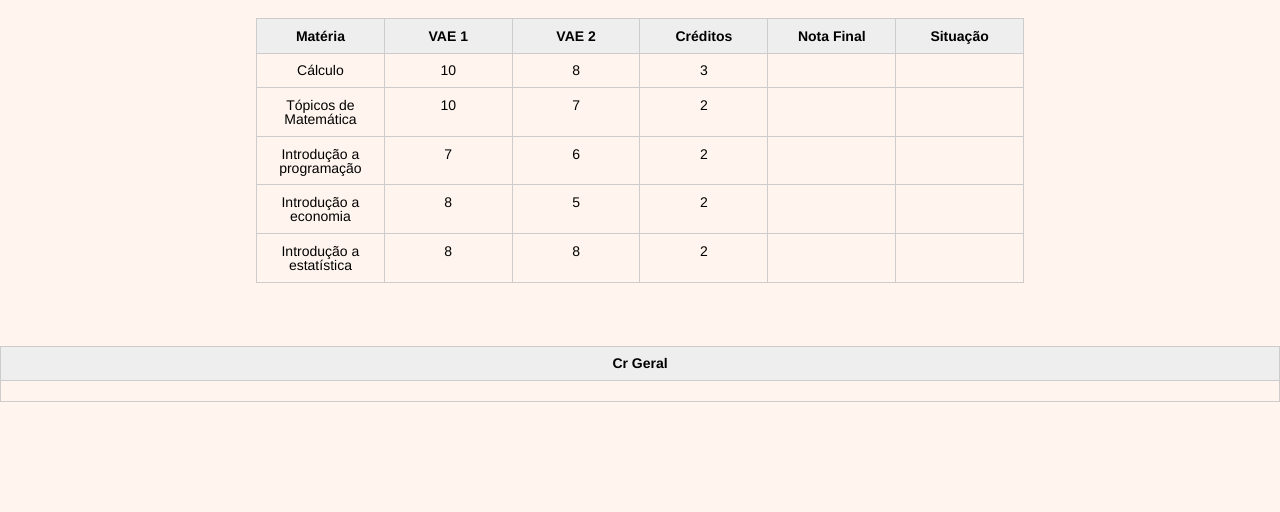
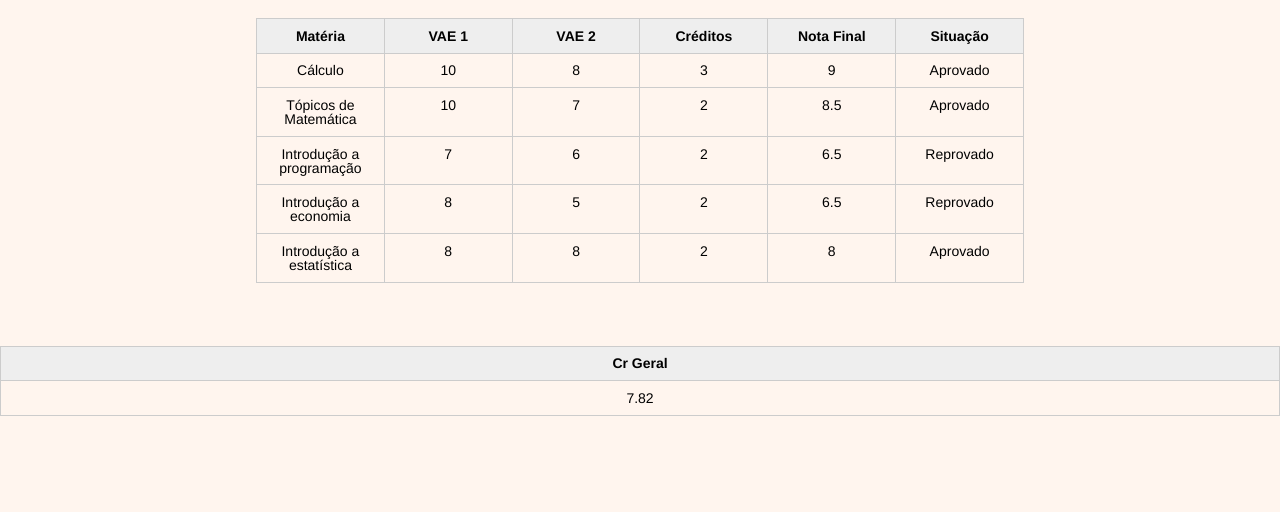
Before and after one commit to LDirk/Notas_JS, a plain HTML site: page Calc_notas/index.html in a window 1280 px wide. Shown: the part 123-635 px from the top of the page. Drawn offline with Linux system fonts and the light colour scheme.

Commit message:
Update index.html

```diff
--- a/Calc_notas/index.html
+++ b/Calc_notas/index.html
@@ -140,7 +140,8 @@
 
 
 
-	<script src = "js/principal.js"></script>
+	<script src = "js/CalculaCRENOTA.js"></script>
+	<script src="js/form.js"></script>
 
 	</body>
 </html
```
